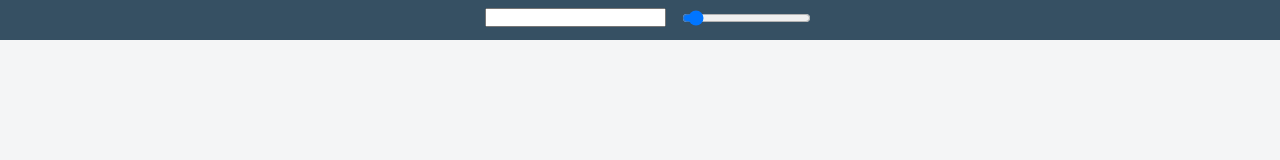
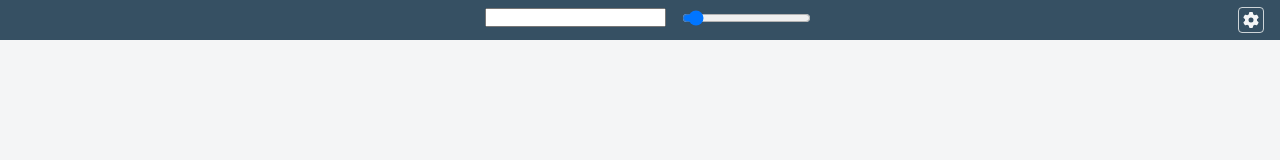
Before and after one commit to tris5572/omoji, a React (Vite) app: page / in a window 1280 px wide. Shown: the top 160 px of the page. Built offline with nearby package versions, Linux system fonts and the light colour scheme.

Commit message:
設定画面を開くボタンを追加

```diff
--- a/package.json
+++ b/package.json
@@ -12,6 +12,7 @@
   "dependencies": {
     "react": "^18.2.0",
     "react-dom": "^18.2.0",
+    "react-icons": "^5.0.1",
     "styled-components": "^6.1.8",
     "zustand": "^4.5.0"
   },
--- a/src/components/InputView.tsx
+++ b/src/components/InputView.tsx
@@ -1,5 +1,6 @@
 import { useRef } from "react";
 import styled from "styled-components";
+import { FaGear } from "react-icons/fa6";
 
 import { useSettingStore, useValueStore } from "@/misc/store";
 import { MAX_FONT_SIZE, MIN_FONT_SIZE } from "@/misc/constants";
@@ -22,6 +23,18 @@ const SliderBox = styled.div`
   padding-top: 0.1rem;
 `;
 
+const SettingButtonStyle = styled(FaGear)`
+  position: absolute;
+  top: 50%;
+  right: 2rem;
+  transform: translate(0, -50%);
+  color: ${(p) => p.theme.colors.background.main};
+  padding: 4px;
+  border: 1px solid ${(p) => p.theme.colors.background.transparent};
+  border-radius: 4px;
+  cursor: pointer;
+`;
+
 /** 入力部 */
 export function InputView() {
   return (
@@ -31,6 +44,7 @@ export function InputView() {
         <Blank>{"　"}</Blank>
         <SizeInput />
       </Flex>
+      <SettingButton />
     </Box>
   );
 }
@@ -84,3 +98,10 @@ function SizeInput() {
     </SliderBox>
   );
 }
+
+/** 設定画面を呼び出すボタン */
+function SettingButton() {
+  const open = useSettingStore((st) => st.openSettingView);
+
+  return <SettingButtonStyle onClick={open} />;
+}
--- a/src/misc/theme.ts
+++ b/src/misc/theme.ts
@@ -10,6 +10,7 @@ export const LIGHT_THEME = {
     },
     background: {
       main: "hsl(205, 10%, 96%)",
+      transparent: "hsla(205, 10%, 96%, 80%)",
     },
   },
 };
@@ -26,6 +27,7 @@ export const DARK_THEME = {
     },
     background: {
       main: "hsl(205, 10%, 10%)",
+      transparent: "hsla(205, 10%, 10%, 80%)",
     },
   },
 };
```
Also changed, not shown: 1 other file (tests, documents, lock files or other folders).
